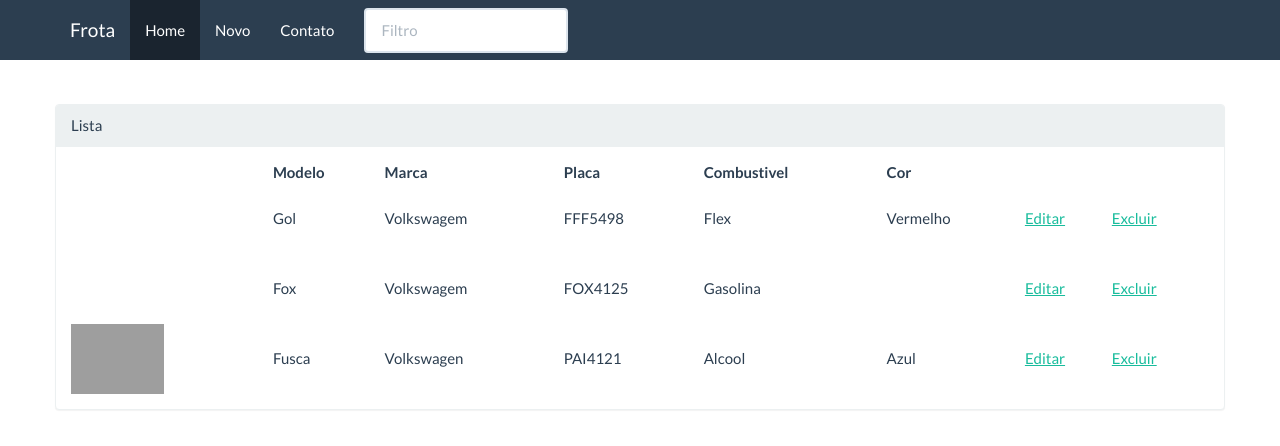
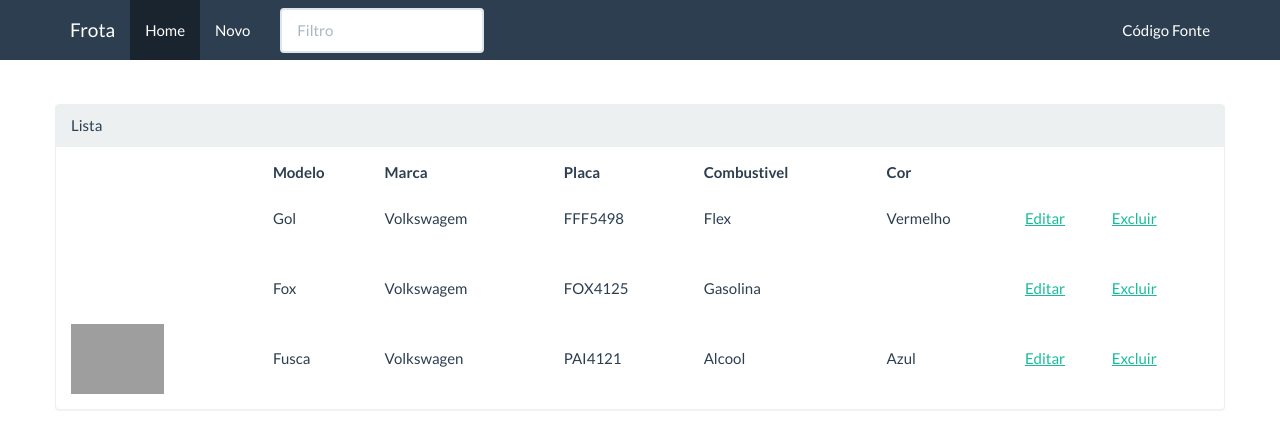
Before and after one commit to rafaelcneves/desafio-frota, a plain HTML site: page index.html in a window 1280 px wide. Drawn offline with nearby package versions, Linux system fonts and the light colour scheme; grey boxes are pictures that could not be loaded.

Commit message:
codigo fonte

```diff
--- a/index.html
+++ b/index.html
@@ -16,25 +16,21 @@
     <nav class="navbar navbar-default navbar-fixed-top">
       <div class="container">
         <div class="navbar-header">
-          <!-- <button type="button" class="navbar-toggle collapsed" data-toggle="collapse" data-target="#navbar" aria-expanded="false" aria-controls="navbar">
-            <span class="sr-only">Toggle navigation</span>
-            <span class="icon-bar"></span>
-            <span class="icon-bar"></span>
-            <span class="icon-bar"></span>
-          </button> -->
           <a class="navbar-brand" href="#">Frota</a>
         </div>
         <div id="navbar" class="collapse navbar-collapse">
           <ul class="nav navbar-nav">
             <li class="active"><a href="#">Home</a></li>
             <li><a href="#" ng-click="newCarro()">Novo</a></li>
-            <li><a href="#">Contato</a></li>
           </ul>
           <form class="navbar-form navbar-left" role="search">
             <div class="form-group">
               <input type="text" class="form-control" placeholder="Filtro" ng-model="query">
             </div>
           </form>
+          <ul class="nav navbar-nav navbar-right">
+            <li><a href="https://github.com/rafaelcneves/desafio-frota" target="_blank">Código Fonte</a></li>
+          </ul>
         </div>
       </div>
     </nav>
```
